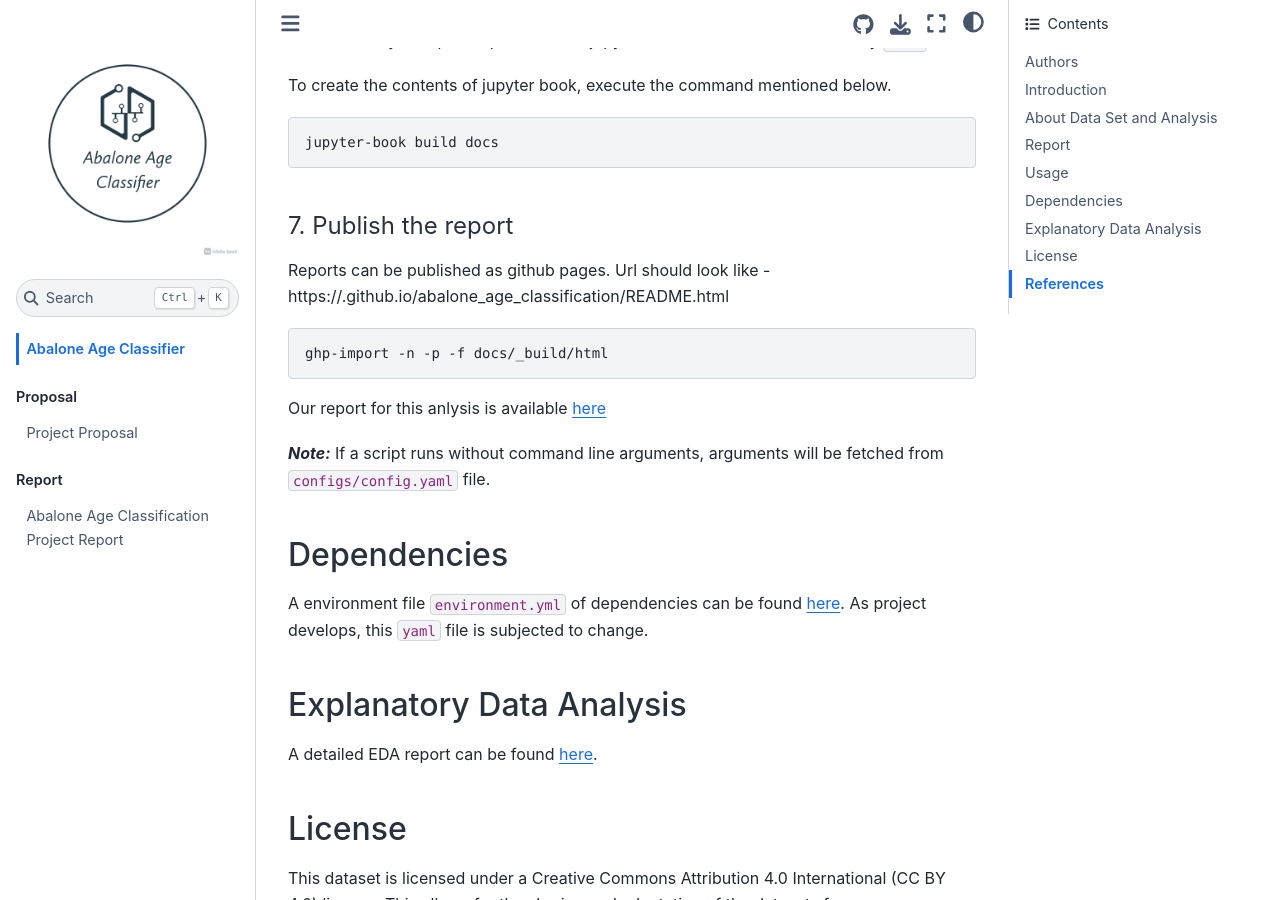
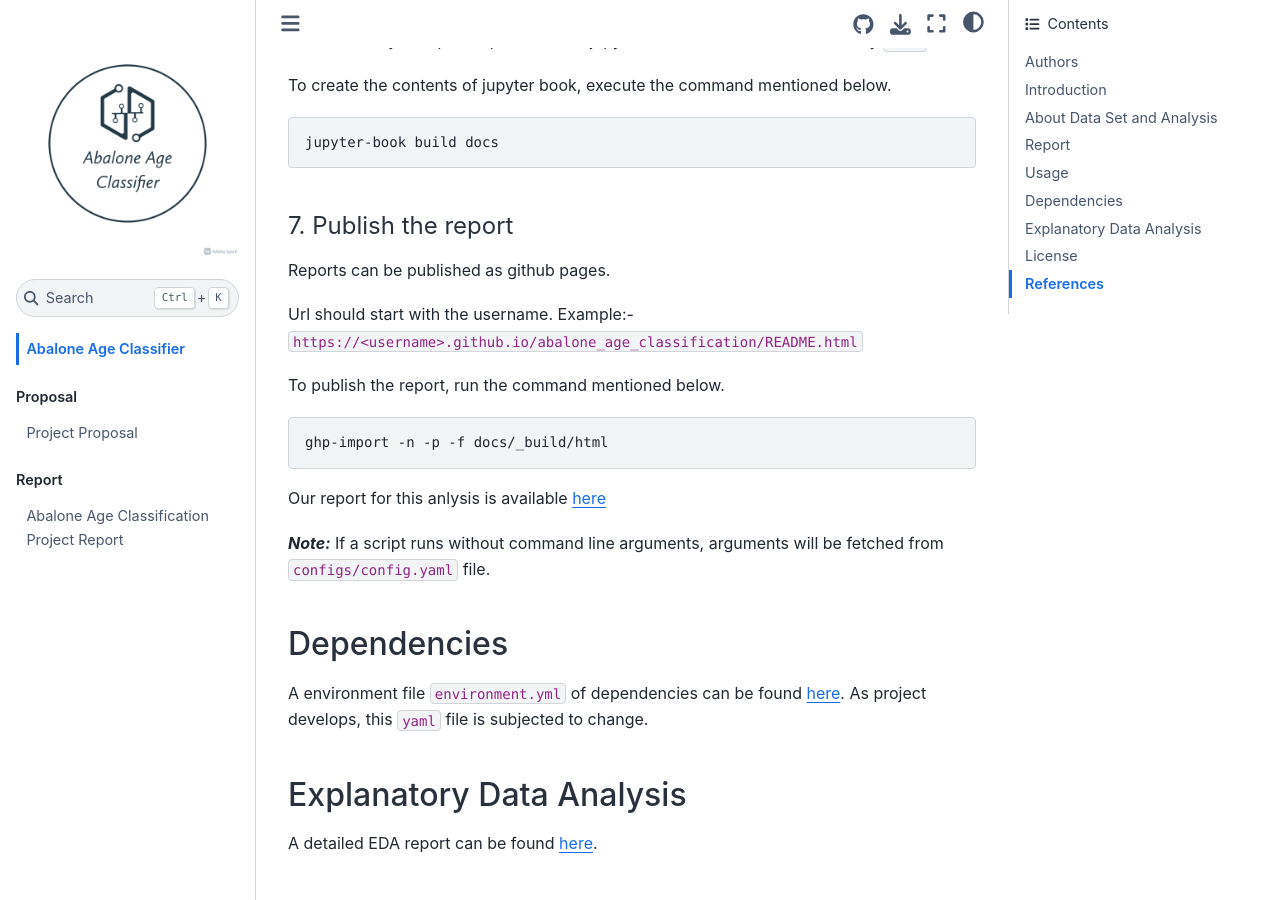
Before and after one commit to veerupandey/abalone_age_classification, a Jupyter Book: the page built from docs/README.md, in a window 1280 px wide and 900 px high, scrolled down 3424 px. Built offline with Jupyter Book 1.0.4 settings and Sphinx 7.4.7 and the Sphinx Book theme 1.1.4, drawn with Linux system fonts in a browser that asks for light colours.

Commit message:
Sync docs/README with README file in project root

````diff
--- a/docs/README.md
+++ b/docs/README.md
@@ -108,7 +108,12 @@ jupyter-book build docs
 
 #### 7. Publish the report
 
-Reports can be published as github pages. Url should look like - https://<username>.github.io/abalone_age_classification/README.html
+Reports can be published as github pages.
+
+Url should start with the username. Example:-
+`https://<username>.github.io/abalone_age_classification/README.html`
+
+To publish the report, run the command mentioned below.
 
 ```bash
 ghp-import -n -p -f docs/_build/html
````
